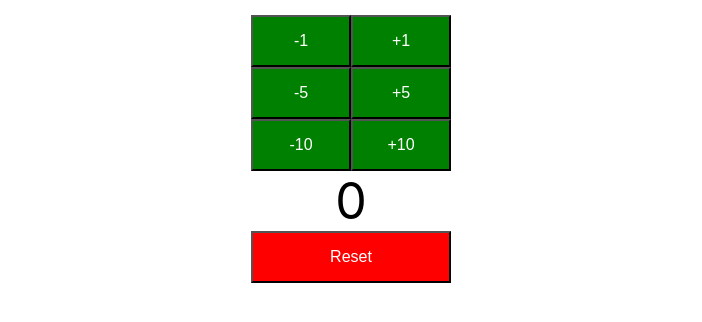
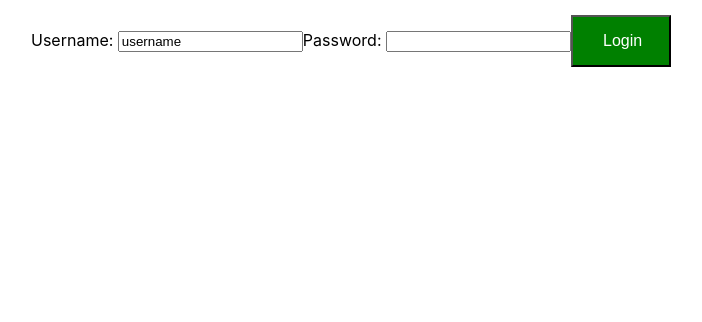
Before and after one commit to blakestickland/blakestickland-todo-app-java-spring-boot-react, a React (Create React App) app: page / in a window 1280 px wide. Shown: the top 322 px of the page, without its empty margins (289-991 px from the left). Built offline with nearby package versions, Linux system fonts and the light colour scheme.

Commit message:
created login component inside TodoApp file -- displays message when username and password are either correct or incorrect credentials

```diff
--- a/src/App.js
+++ b/src/App.js
@@ -3,13 +3,15 @@
 import SecondComponent from "./components/learning-examples/SecondComponent";
 import ThirdComponent from "./components/learning-examples/ThirdComponent";
 import Counter from "./components/counter/Counter";
+import TodoApp from "./components/todo/TodoApp";
 import "./App.css";
 
 class App extends Component {
   render() {
     return (
       <div className="App">
-        <Counter />
+        {/* <Counter /> */}
+        <TodoApp />
       </div>
     );
   }
--- /dev/null
+++ b/src/components/todo/TodoApp.jsx
@@ -0,0 +1,75 @@
+import React, { Component } from 'react';
+
+class TodoApp extends Component {
+    render() {
+        return (
+            <div className="TodoApp">
+                <LoginComponent />
+            </div>
+        )
+    }
+}
+
+class LoginComponent extends Component {
+    constructor(props) {
+        super(props);
+
+        this.state = {
+            username : "username",
+            password : "",
+            hasLoginFailed : false,
+            showSuccessfulLogin : false
+        }
+        this.handleChange = this.handleChange.bind(this);
+        this.loginClicked = this.loginClicked.bind(this);
+    }
+
+    handleChange(event) {
+        console.log(this.state);
+        this.setState(
+            {
+                [event.target.name]: event.target.value,
+            }
+        );
+    }
+
+    loginClicked(event) {
+        // username, password
+        if(this.state.username === "username" && this.state.password === "password") {
+            console.log("Login Successful");
+            this.setState({ showSuccessfulLogin : true })
+            this.setState({ hasLoginFailed: false });
+        }
+        else {
+            this.setState({ showSuccessfulLogin : false })
+            this.setState({ hasLoginFailed: true });
+        }
+        console.log(this.state);
+    }
+
+    render() {
+        return (
+          <div>
+            {this.state.hasLoginFailed && <div>Invalid Credentials</div>}
+            {this.state.showSuccessfulLogin && <div>Login Successful</div>}
+            Username:{" "}
+            <input
+              type="text"
+              name="username"
+              value={this.state.username}
+              onChange={this.handleChange}
+            />
+            Password:{" "}
+            <input
+              type="password"
+              name="password"
+              value={this.state.password}
+              onChange={this.handleChange}
+            />
+            <button onClick={this.loginClicked}>Login</button>
+          </div>
+        );
+    }
+}
+
+export default TodoApp;
```
